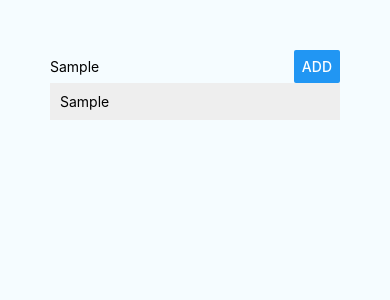
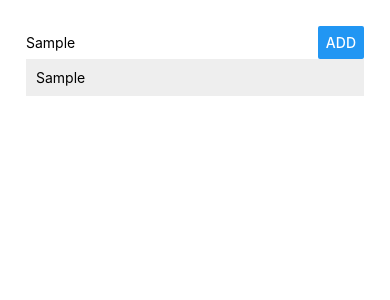
Before and after one commit to ElAndy94/React-Native-App, a React Native app: screen / in a window 390 px wide. Both pictures are taken after typing "Sample" into the empty fields and a click on the button "ADD". Shown: the top 300 px of the page. Built offline with nearby package versions, Linux system fonts and the light colour scheme.

Commit message:
Spread out content into its own components and delete item works.

```diff
--- a/App.js
+++ b/App.js
@@ -8,56 +8,42 @@
  */
 
 import React, { Component } from 'react';
-import { StyleSheet, Text, View, TextInput, Button } from 'react-native';
+import { StyleSheet, View } from 'react-native';
 
-import ListItem from './src/components/ListItem/ListItem';
+import PlaceInput from './src/components/PlaceInput/PlaceInput';
+import PlaceList from './src/components/PlaceList/PlaceList';
 
 export default class App extends Component {
   state = {
-    placeName: '',
     places: []
   };
 
-  placeNameChangedHandler = val => {
-    this.setState({
-      placeName: val
+  placeAddedHandler = placeName => {
+    this.setState(prevState => {
+      return {
+        places: prevState.places.concat(placeName)
+      };
     });
   };
 
-  placeSubmitHanlder = () => {
-    if (this.state.placeName.trim() === '') {
-      return;
-    }
-
+  placeDeletedHandler = index => {
     this.setState(prevState => {
       return {
-        places: prevState.places.concat(prevState.placeName)
+        places: prevState.places.filter((place, i) => {
+          return i !== index;
+        })
       };
     });
   };
 
   render() {
-    const placesOutput = this.state.places.map((place, i) => (
-      // <Text key={i}>{place}</Text>
-      <ListItem key={i} placeName={place} />
-    ));
     return (
       <View style={styles.container}>
-        <View style={styles.inputContainer}>
-          <TextInput
-            // style={{ width: 300 }}
-            placeholder='An awesome place!'
-            value={this.state.placeName}
-            onChangeText={this.placeNameChangedHandler}
-            style={styles.placeInput}
-          />
-          <Button
-            title='ADD'
-            style={styles.placeButton}
-            onPress={this.placeSubmitHanlder}
-          />
-        </View>
-        <View style={styles.listContainer}>{placesOutput}</View>
+        <PlaceInput onPlaceAdded={this.placeAddedHandler} />
+        <PlaceList
+          places={this.state.places}
+          onItemDeleted={this.placeDeletedHandler}
+        />
       </View>
     );
   }
@@ -66,25 +52,9 @@
 const styles = StyleSheet.create({
   container: {
     flex: 1,
-    padding: 50,
-    justifyContent: 'flex-start',
+    padding: 26,
+    backgroundColor: '#fff',
     alignItems: 'center',
-    backgroundColor: '#F5FCFF'
-  },
-  inputContainer: {
-    // flex: 1,
-    width: '100%',
-    flexDirection: 'row',
-    justifyContent: 'space-between',
-    alignItems: 'center'
-  },
-  placeInput: {
-    width: '70%'
-  },
-  placeButton: {
-    width: '30%'
-  },
-  listContainer: {
-    width: '100%'
+    justifyContent: 'flex-start'
   }
 });
--- a/src/components/ListItem/ListItem.js
+++ b/src/components/ListItem/ListItem.js
@@ -1,10 +1,12 @@
 import React from 'react';
-import { View, Text, StyleSheet } from 'react-native';
+import { View, Text, StyleSheet, TouchableOpacity } from 'react-native';
 
 const listItem = props => (
-  <View style={styles.listItem}>
-    <Text>{props.placeName}</Text>
-  </View>
+  <TouchableOpacity onPress={props.onItemPressed}>
+    <View style={styles.listItem}>
+      <Text>{props.placeName}</Text>
+    </View>
+  </TouchableOpacity>
 );
 
 const styles = StyleSheet.create({
--- /dev/null
+++ b/src/components/PlaceInput/PlaceInput.js
@@ -0,0 +1,58 @@
+import React, { Component } from 'react';
+import { View, TextInput, Button, StyleSheet } from 'react-native';
+
+class PlaceInput extends Component {
+  state = {
+    placeName: ''
+  };
+
+  placeNameChangedHandler = val => {
+    this.setState({
+      placeName: val
+    });
+  };
+
+  placeSubmitHandler = () => {
+    if (this.state.placeName.trim() === '') {
+      return;
+    }
+
+    this.props.onPlaceAdded(this.state.placeName);
+  };
+
+  render() {
+    return (
+      <View style={styles.inputContainer}>
+        <TextInput
+          placeholder='An awesome place'
+          value={this.state.placeName}
+          onChangeText={this.placeNameChangedHandler}
+          style={styles.placeInput}
+        />
+        <Button
+          title='Add'
+          style={styles.placeButton}
+          onPress={this.placeSubmitHandler}
+        />
+      </View>
+    );
+  }
+}
+
+const styles = StyleSheet.create({
+  inputContainer: {
+    // flex: 1,
+    width: '100%',
+    flexDirection: 'row',
+    justifyContent: 'space-between',
+    alignItems: 'center'
+  },
+  placeInput: {
+    width: '70%'
+  },
+  placeButton: {
+    width: '30%'
+  }
+});
+
+export default PlaceInput;
--- /dev/null
+++ b/src/components/PlaceList/PlaceList.js
@@ -0,0 +1,23 @@
+import React from 'react';
+import { View, StyleSheet } from 'react-native';
+
+import ListItem from '../ListItem/ListItem';
+
+const placeList = props => {
+  const placesOutput = props.places.map((place, i) => (
+    <ListItem
+      key={i}
+      placeName={place}
+      onItemPressed={() => props.onItemDeleted(i)}
+    />
+  ));
+  return <View style={styles.listContainer}>{placesOutput}</View>;
+};
+
+const styles = StyleSheet.create({
+  listContainer: {
+    width: '100%'
+  }
+});
+
+export default placeList;
```
